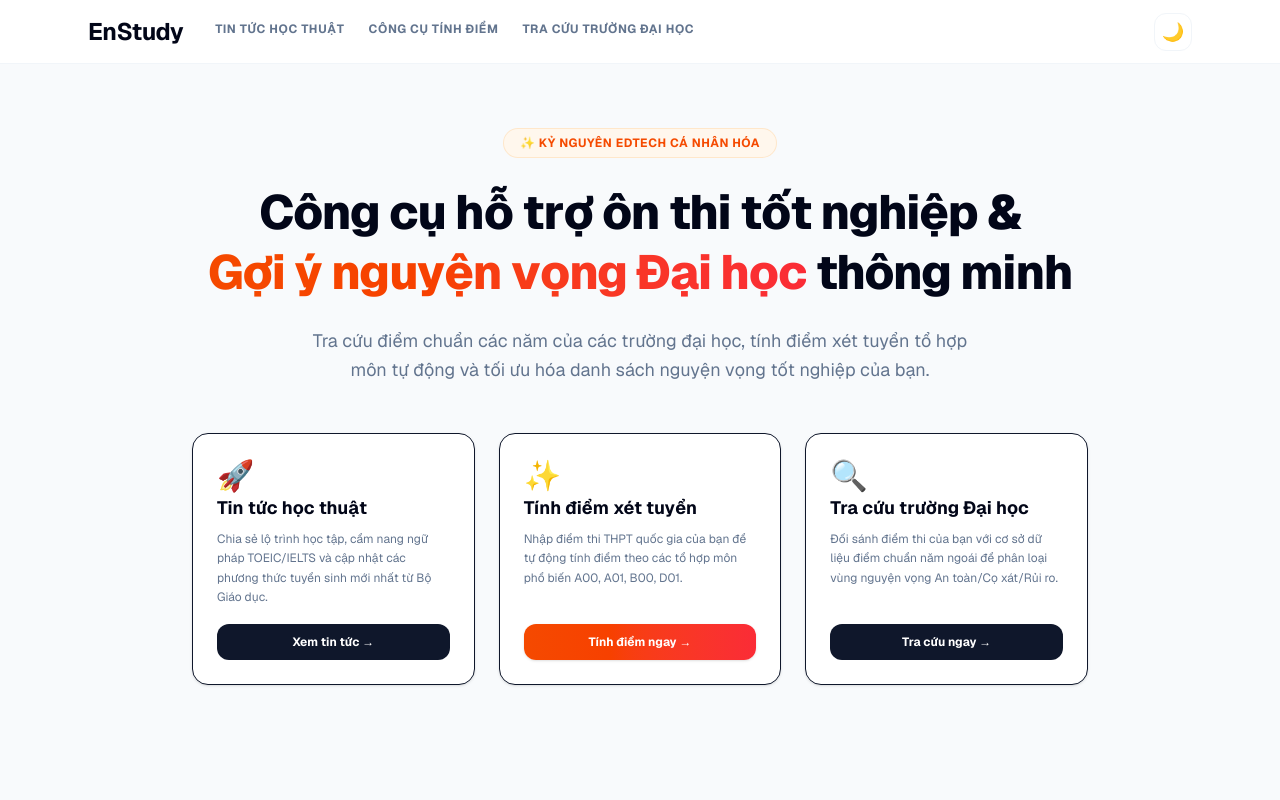
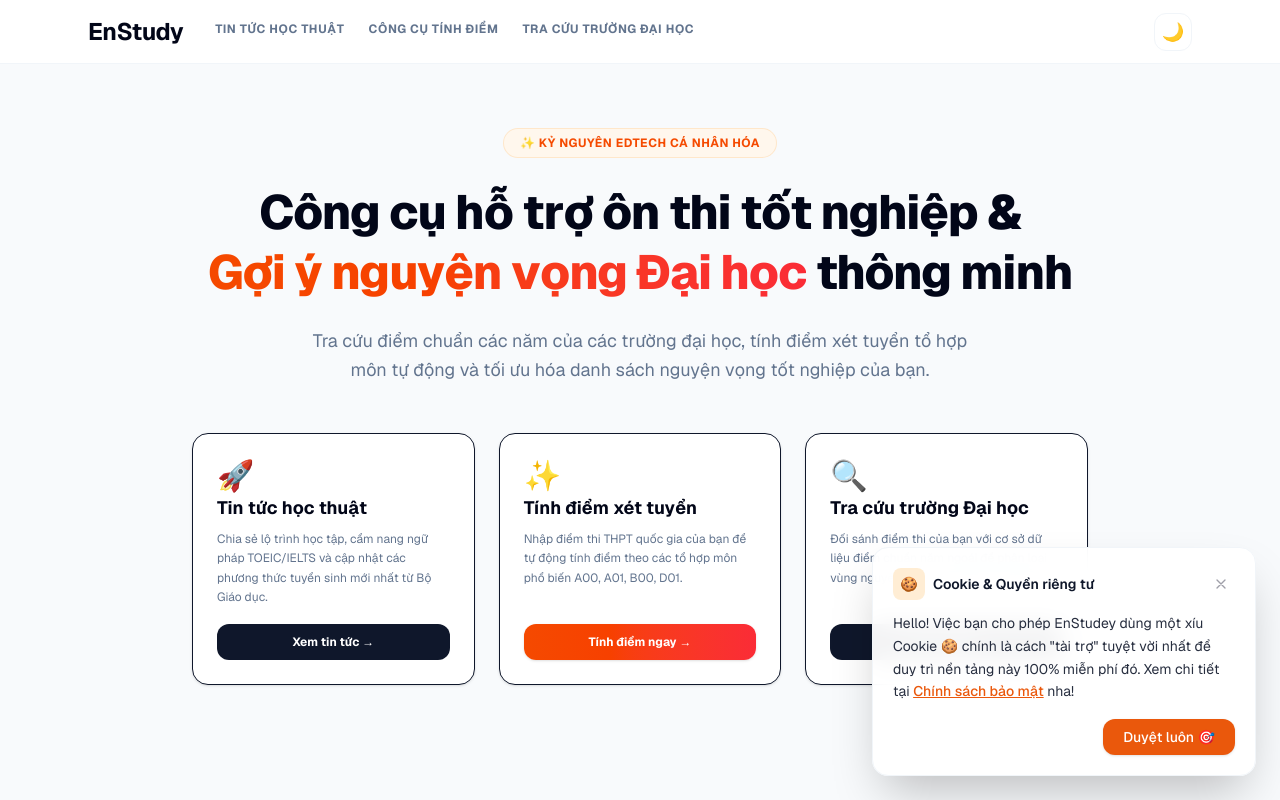
Before and after one commit to enstudey/enstudeyfe, a Next.js app: page / in a window 1280 px wide. Shown: the top 800 px of the page. Built offline with nearby package versions, Linux system fonts and the light colour scheme.

Commit message:
feat: add cookie banner

```diff
--- a/app/layout.tsx
+++ b/app/layout.tsx
@@ -2,6 +2,7 @@ import type { Metadata } from "next";
 import { Geist, Geist_Mono } from "next/font/google";
 import Script from "next/script";
 import { ThemeProvider } from "@/components/theme-provider";
+import CookieBanner from "@/components/cookie-banner";
 import "./globals.css";
 
 const geistSans = Geist({
@@ -47,6 +48,7 @@ export default function RootLayout({
           disableTransitionOnChange
         >
           {children}
+          <CookieBanner />
         </ThemeProvider>
       </body>
     </html>
--- /dev/null
+++ b/components/cookie-banner.tsx
@@ -0,0 +1,93 @@
+"use client";
+
+import { useEffect, useState } from "react";
+import Link from "next/link";
+
+export default function CookieBanner() {
+  const [mounted, setMounted] = useState(false);
+  const [isVisible, setIsVisible] = useState(false);
+
+  useEffect(() => {
+    setMounted(true);
+    try {
+      const consent = localStorage.getItem("cookie_consent");
+      if (consent !== "true") {
+        const timer = setTimeout(() => {
+          setIsVisible(true);
+        }, 100);
+        return () => clearTimeout(timer);
+      }
+    } catch (e) {
+      console.error("Failed to read cookie_consent from localStorage:", e);
+    }
+  }, []);
+
+  const handleAccept = () => {
+    try {
+      localStorage.setItem("cookie_consent", "true");
+      setIsVisible(false);
+    } catch (e) {
+      console.error("Failed to save cookie_consent to localStorage:", e);
+      setIsVisible(false);
+    }
+  };
+
+  if (!mounted) {
+    return null;
+  }
+
+  return (
+    <div
+      className={`fixed bottom-6 right-6 z-50 p-5 rounded-2xl border border-card-border bg-card/95 backdrop-blur-md shadow-2xl max-w-sm w-[calc(100%-3rem)] transition-all duration-500 ease-in-out transform ${
+        isVisible
+          ? "opacity-100 translate-y-0 scale-100 pointer-events-auto"
+          : "opacity-0 translate-y-10 scale-95 pointer-events-none"
+      }`}
+      data-testid="cookie-banner"
+    >
+      <div className="relative flex flex-col gap-3">
+        {/* Header */}
+        <div className="flex items-center gap-2">
+          <div className="flex items-center justify-center w-8 h-8 rounded-lg bg-orange-100 dark:bg-orange-950/50 text-orange-600 dark:text-orange-400 text-sm">
+            🍪
+          </div>
+          <span className="font-semibold text-foreground text-sm">Cookie & Quyền riêng tư</span>
+          <button
+            onClick={() => setIsVisible(false)}
+            className="ml-auto p-1.5 rounded-lg text-zinc-400 hover:text-zinc-600 dark:hover:text-zinc-200 hover:bg-zinc-100 dark:hover:bg-zinc-800/50 transition-colors cursor-pointer"
+            aria-label="Đóng thông báo"
+            data-testid="btn-close-cookie-banner"
+          >
+            <svg xmlns="http://www.w3.org/2000/svg" className="h-4 w-4" fill="none" viewBox="0 0 24 24" stroke="currentColor">
+              <path strokeLinecap="round" strokeLinejoin="round" strokeWidth={2} d="M6 18L18 6M6 6l12 12" />
+            </svg>
+          </button>
+        </div>
+
+        {/* Content */}
+        <p className="text-sm leading-relaxed text-foreground/90 pr-1">
+          Hello! Việc bạn cho phép EnStudey dùng một xíu Cookie 🍪 chính là cách &quot;tài trợ&quot; tuyệt vời nhất để duy trì nền tảng này 100% miễn phí đó. Xem chi tiết tại{" "}
+          <Link
+            href="/privacy-policy"
+            className="underline text-accent hover:opacity-80 font-medium transition-opacity"
+            data-testid="link-privacy-policy"
+          >
+            Chính sách bảo mật
+          </Link>{" "}
+          nha!
+        </p>
+
+        {/* Action Button */}
+        <div className="flex justify-end mt-1">
+          <button
+            onClick={handleAccept}
+            className="px-5 py-2 bg-accent text-accent-foreground rounded-xl text-sm font-medium transition hover:opacity-90 active:scale-95 cursor-pointer shadow-sm"
+            data-testid="btn-accept-cookie"
+          >
+            Duyệt luôn 🎯
+          </button>
+        </div>
+      </div>
+    </div>
+  );
+}
```
